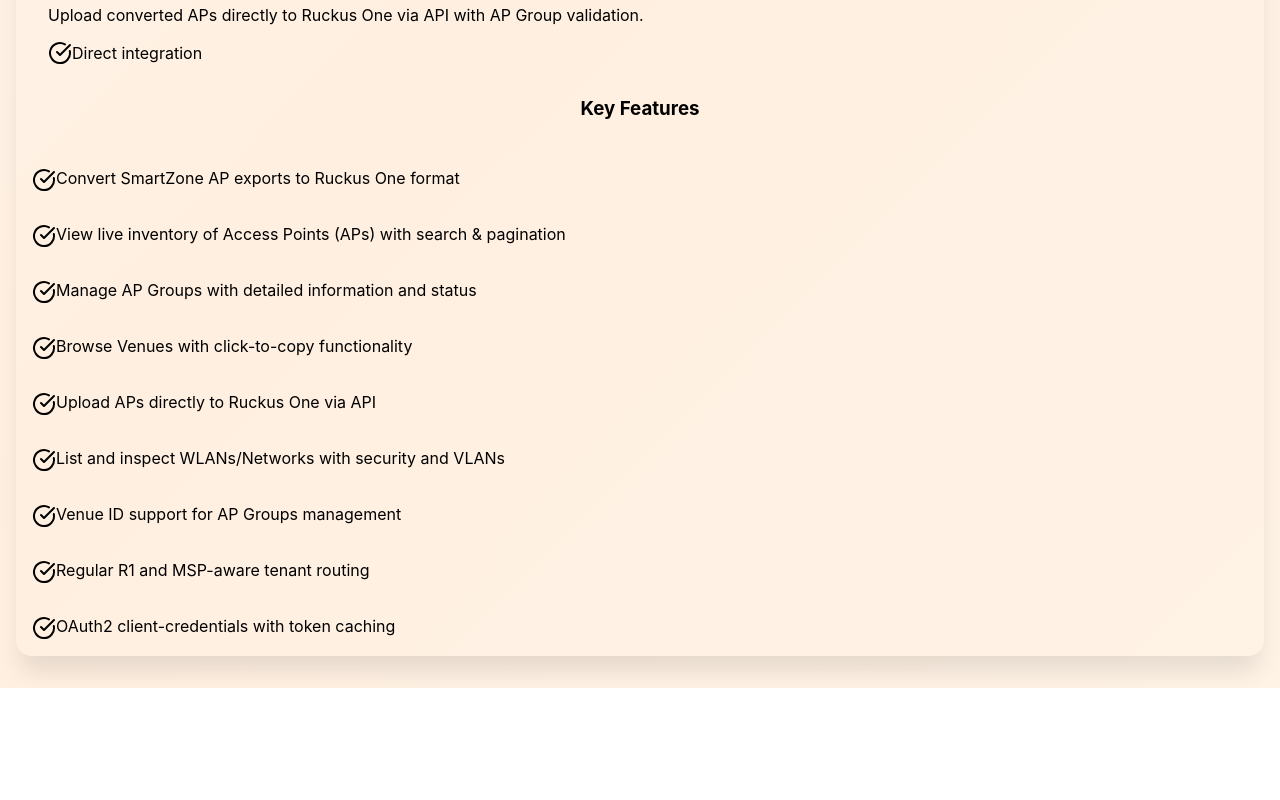
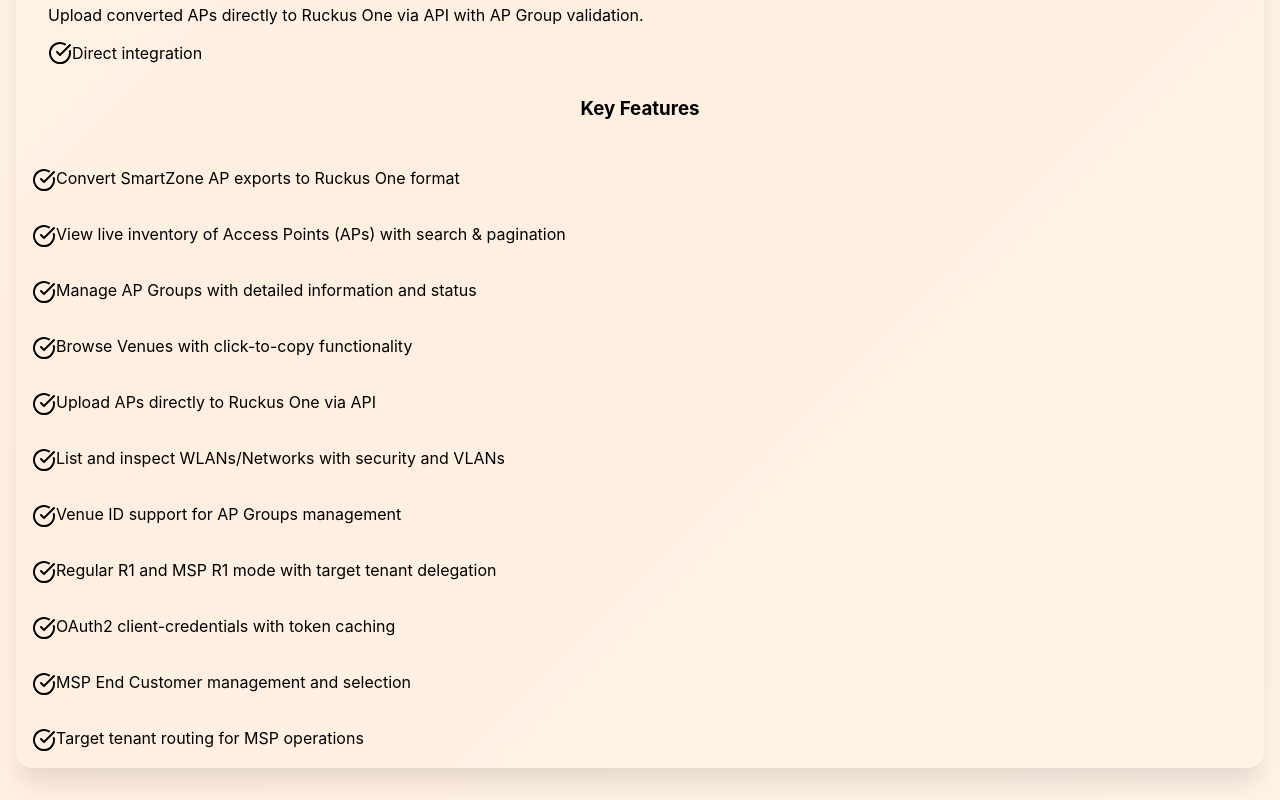
Before and after one commit to alekm/r1helper, a React (Vite) app in the folder frontend/: page / in a window 1280 px wide. Shown: the part 1005-1805 px from the top of the page. Before the commit the page ends 1693 px from the top, so only its background shows below. Built offline with nearby package versions, Linux system fonts and the light colour scheme.

Commit message:
Code cleanup and documentation updates for MSP functionality

```diff
--- a/frontend/src/lib/ruckusApi.ts
+++ b/frontend/src/lib/ruckusApi.ts
@@ -193,8 +193,6 @@
     Accept: '*/*',
   }
 
-
-
   const res = await apiFetch(region, path, {
     headers: finalHeaders,
   })
--- a/frontend/src/pages/About.tsx
+++ b/frontend/src/pages/About.tsx
@@ -189,6 +189,10 @@
               <li className="flex items-start space-x-2">
                 <div className="w-2 h-2 bg-primary-600 rounded-full mt-2 flex-shrink-0"></div>
                 <span><strong>Venue-Level Management:</strong> Venue ID support for AP Groups data access</span>
+              </li>
+              <li className="flex items-start space-x-2">
+                <div className="w-2 h-2 bg-primary-600 rounded-full mt-2 flex-shrink-0"></div>
+                <span><strong>MSP R1 Support:</strong> Full MSP mode with target tenant delegation and End Customer management</span>
               </li>
               <li className="flex items-start space-x-2">
                 <div className="w-2 h-2 bg-primary-600 rounded-full mt-2 flex-shrink-0"></div>
--- a/frontend/src/pages/Home.tsx
+++ b/frontend/src/pages/Home.tsx
@@ -10,8 +10,10 @@
     "Upload APs directly to Ruckus One via API",
     "List and inspect WLANs/Networks with security and VLANs",
     "Venue ID support for AP Groups management",
-    "Regular R1 and MSP-aware tenant routing",
-    "OAuth2 client-credentials with token caching"
+    "Regular R1 and MSP R1 mode with target tenant delegation",
+    "OAuth2 client-credentials with token caching",
+    "MSP End Customer management and selection",
+    "Target tenant routing for MSP operations"
   ]
 
   return (
```
Also changed, not shown: 1 other file (tests, documents, lock files or other folders).
